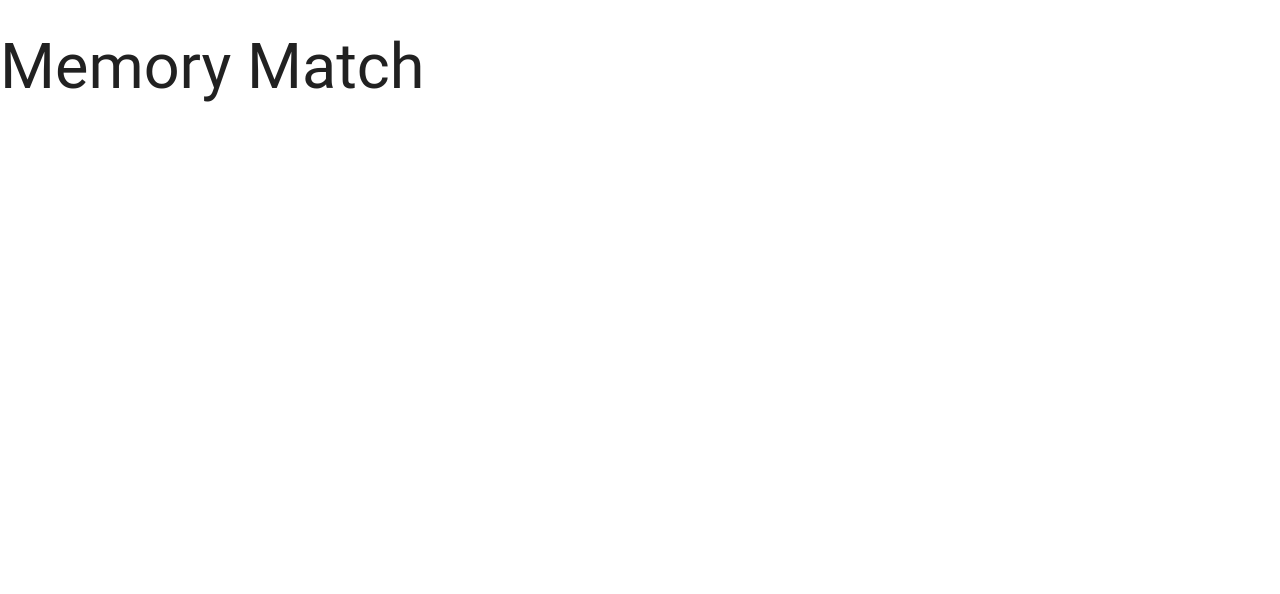
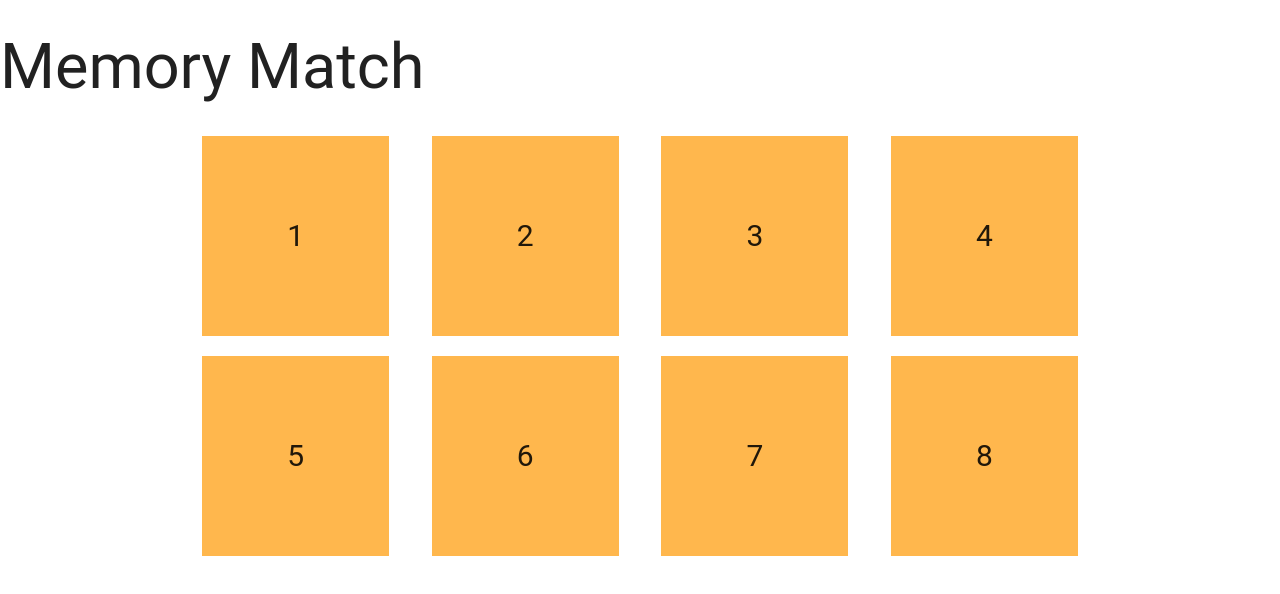
Before and after one commit to seanpascoe/memory-match, a plain HTML site: page index.html in a window 1280 px wide. Drawn offline with Linux system fonts and the light colour scheme; a web font is replaced by a local one.

Commit message:
create gameboard

```diff
--- a/css/main.css
+++ b/css/main.css
@@ -0,0 +1,9 @@
+.gamecard {
+  background-color: #ffb74d;
+  display: flex;
+  align-items: center;
+  justify-content: center;
+  margin: 10px;
+  height: 200px;
+  font-size: 2em;
+}
--- a/index.html
+++ b/index.html
@@ -9,9 +9,34 @@
   </head>
   <body>
     <h1>Memory Match</h1>
-
-
-
+      <div class="container">
+        <div class="row">
+          <div class="gamespace col s3">
+            <div class="gamecard">1</div>
+          </div>
+          <div class="gamespace col s3">
+            <div class="gamecard">2</div>
+          </div>
+          <div class="gamespace col s3">
+            <div class="gamecard">3</div>
+          </div>
+          <div class="gamespace col s3">
+            <div class="gamecard">4</div>
+          </div>
+          <div class="gamespace col s3">
+            <div class="gamecard">5</div>
+          </div>
+          <div class="gamespace col s3">
+            <div class="gamecard">6</div>
+          </div>
+          <div class="gamespace col s3">
+            <div class="gamecard">7</div>
+          </div>
+          <div class="gamespace col s3">
+            <div class="gamecard">8</div>
+          </div>
+        </div>
+      </div>
     <script type="text/javascript" src="js/main.js" charset="utf-8"></script>
   </body>
 </html>
--- a/js/main.js
+++ b/js/main.js
@@ -0,0 +1 @@
+var cards = [1, 1, 2, 2, 3, 3, 4, 4];
```
